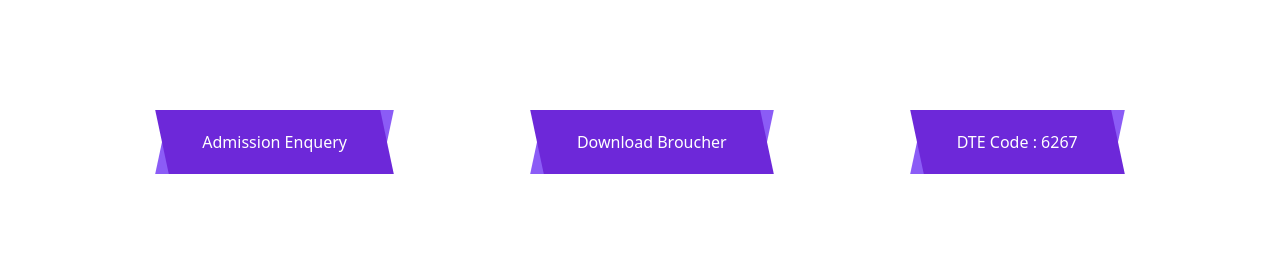
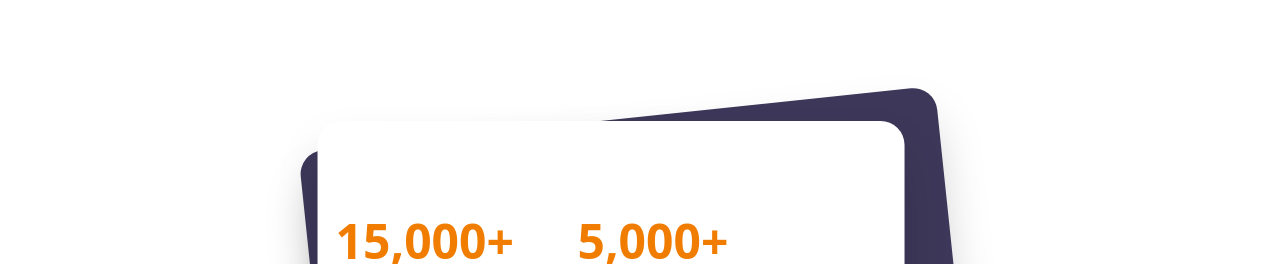
Before and after one commit to Harshithhk/KITCOEKIN, a Next.js app: page / in a window 1280 px wide. Shown: the part 3224-3488 px from the top of the page. Built offline with nearby package versions, Linux system fonts and the light colour scheme.

Commit message:
image url issue

```diff
--- a/pages/index.js
+++ b/pages/index.js
@@ -55,29 +55,7 @@ const Home = (props) => {
       <Accredations />
       <NewsAndNotices news={props.news} notices={props.notices} />
       <Overviews />
-      <div className="h-36 mt-20 flex gap-[150px] justify-center items-center">
-        <a href="apply-admission" className="relative px-10  py-5 font-medium text-white group">
-          <span className="absolute inset-0 w-full h-full transition-all duration-300 ease-out transform translate-x-0 -skew-x-12 bg-violet-500 group-hover:bg-violet-700 group-hover:skew-x-12"></span>
-          <span className="absolute inset-0 w-full h-full transition-all duration-300 ease-out transform skew-x-12 bg-violet-700 group-hover:bg-violet-500 group-hover:-skew-x-12"></span>
-          <span className="absolute bottom-0 left-0 hidden w-10 h-20 transition-all duration-100 ease-out transform -translate-x-8 translate-y-10 bg-violet-600 -rotate-12"></span>
-          <span className="absolute bottom-0 right-0 hidden w-10 h-20 transition-all duration-100 ease-out transform translate-x-10 translate-y-8 bg-violet-400 -rotate-12"></span>
-          <span className="relative">Admission Enquery</span>
-        </a>
-        <a href="apply-admission" className="relative px-10  py-5 font-medium text-white group">
-          <span className="absolute inset-0 w-full h-full transition-all duration-300 ease-out transform translate-x-0 -skew-x-12 bg-violet-500 group-hover:bg-violet-700 group-hover:skew-x-12"></span>
-          <span className="absolute inset-0 w-full h-full transition-all duration-300 ease-out transform skew-x-12 bg-violet-700 group-hover:bg-violet-500 group-hover:-skew-x-12"></span>
-          <span className="absolute bottom-0 left-0 hidden w-10 h-20 transition-all duration-100 ease-out transform -translate-x-8 translate-y-10 bg-violet-600 -rotate-12"></span>
-          <span className="absolute bottom-0 right-0 hidden w-10 h-20 transition-all duration-100 ease-out transform translate-x-10 translate-y-8 bg-violet-400 -rotate-12"></span>
-          <span className="relative">Download Broucher </span>
-        </a>
-        <a href="#_" className="relative px-10  py-5 font-medium text-white group">
-          <span className="absolute inset-0 w-full h-full transition-all duration-300 ease-out transform translate-x-0 -skew-x-12 bg-violet-500 group-hover:bg-violet-700 group-hover:skew-x-12"></span>
-          <span className="absolute inset-0 w-full h-full transition-all duration-300 ease-out transform skew-x-12 bg-violet-700 group-hover:bg-violet-500 group-hover:-skew-x-12"></span>
-          <span className="absolute bottom-0 left-0 hidden w-10 h-20 transition-all duration-100 ease-out transform -translate-x-8 translate-y-10 bg-violet-600 -rotate-12"></span>
-          <span className="absolute bottom-0 right-0 hidden w-10 h-20 transition-all duration-100 ease-out transform translate-x-10 translate-y-8 bg-violet-400 -rotate-12"></span>
-          <span className="relative">DTE Code : 6267</span>
-        </a>
-      </div>
+
       <StatisticsNew />
       <EsteemedRecruiters />
       <Testimonials />
--- a/sections/about-us/imageGrid.js
+++ b/sections/about-us/imageGrid.js
@@ -11,22 +11,22 @@ const ImageGrid = () => {
       <div className="flex flex-wrap w-full   sm:w-fit">
         <div className="w-3/5 sm:w-full sm:p-0 h-[401px]   p-3 ">
           <img alt="gallery" className="block object-cover object-center w-full h-full rounded-3xl shadow-lg"
-            src="images/aboutUs/about3.jpg" />
+            src="images/AboutUs/about3.jpg" />
         </div>
         <div className="w-2/5 p-3  ">
           <img alt="gallery" className="block object-cover object-center w-full h-full rounded-3xl shadow-lg"
-            src="images/aboutUs/about2.jpg" />
+            src="images/AboutUs/about2.jpg" />
         </div>
       </div>
             {/* ------------------------------------------------------------ */}
       <div className="flex flex-wrap w-5/6 sm:w-fit">
         <div className="w-1/2 sm:w-full h-[294px] sm:p-0  p-3 ">
           <img alt="gallery" className="block object-cover object-center w-full h-full rounded-3xl shadow-lg "
-            src="images/aboutUs/about4.jpg" />
+            src="images/AboutUs/about4.jpg" />
         </div>
         <div className="w-1/2 sm:w-full h-[294px] sm:p-0  p-3 ">
           <img alt="gallery" className="block object-cover object-center w-full h-full rounded-3xl shadow-lg"
-            src="images/aboutUs/about1.jpg" />
+            src="images/AboutUs/about1.jpg" />
         </div>
       </div>
             {/* ------------------------------------------------------------ */}
@@ -60,7 +60,7 @@ const ImageGrid = () => {
       <div className="flex flex-wrap p-1 w-full   ">
         <div className=" ">
           <img alt="gallery" className="block object-cover object-center w-full h-full rounded-3xl shadow-lg"
-            src="images/aboutUs/about2.jpg" />
+            src="images/AboutUs/about2.jpg" />
         </div>
 
       </div>
@@ -68,7 +68,7 @@ const ImageGrid = () => {
       <div className="flex flex-wrap ">
         <div className=" p-1  w-4/6  ">
           <img alt="gallery" className="block object-cover object-center w-full  rounded-3xl shadow-lg "
-            src="images/aboutUs/about4.jpg" />
+            src="images/AboutUs/about4.jpg" />
         </div>
         {/* <div className=" p-1   w-2/6 ">
             <div className="  bg-[#3D3859] rounded-3xl h-full flex items-center shadow-lg  ">
--- a/sections/home-page/Overviews.js
+++ b/sections/home-page/Overviews.js
@@ -38,8 +38,8 @@ const Overviews = () => {
       {/* __________IMAGES__________ */}
       <div className="w-[719.46px] md:w-[100%] md:h-[269px] md:mt-4 md:p-[4px] md:mx-auto">
         <div className="flex justify-between mb-[14px]">
-          <div className="w-[227px] h-[244px] md:w-[116px] md:h-[128px] bg-[url(/images/aboutUs/about2.jpg)] bg-cover bg-center"></div>
-          <div className="w-[227px] h-[244px] md:w-[116px] md:h-[128px] bg-[url(/images/aboutUs/about5.jpg)] bg-center bg-cover"></div>
+          <div className="w-[227px] h-[244px] md:w-[116px] md:h-[128px] bg-[url(/images/AboutUs/about2.jpg)] bg-cover bg-center"></div>
+          <div className="w-[227px] h-[244px] md:w-[116px] md:h-[128px] bg-[url(/images/AboutUs/about5.jpg)] bg-center bg-cover"></div>
           <a href="kit-gallery?Tab=1">
           <div className="flex items-center leading-[45px] tracking-[0.005em] italic hover:cursor-pointer hover:underline w-[227px] h-[244px] md:w-[116px] md:h-[128px] bg-[#3E395A] text-[#FFFFFF] font-[700] text-center text-[29.9774px] md:text-xl">
             <div
@@ -54,8 +54,8 @@ const Overviews = () => {
           </a>
         </div>
         <div className="flex justify-between ">
-          <div className="w-[227px] h-[244px] md:w-[116px] md:h-[128px] bg-[url(/images/aboutUs/about7.jpg)] bg-center bg-cover"></div>
-          <div className="w-[227px] h-[244px] md:w-[116px] md:h-[128px] bg-[url(/images/aboutUs/about1.jpg)] bg-center bg-cover"></div>
+          <div className="w-[227px] h-[244px] md:w-[116px] md:h-[128px] bg-[url(/images/AboutUs/about7.jpg)] bg-center bg-cover"></div>
+          <div className="w-[227px] h-[244px] md:w-[116px] md:h-[128px] bg-[url(/images/AboutUs/about1.jpg)] bg-center bg-cover"></div>
           <div className="w-[227px] h-[244px] md:w-[116px] md:h-[128px] bg-[url(/images/HomePage/Polygon.png)] bg-center bg-cover"></div>
         </div>
       </div>
```
Also changed, not shown: 1 other file (tests, documents, lock files or other folders).
